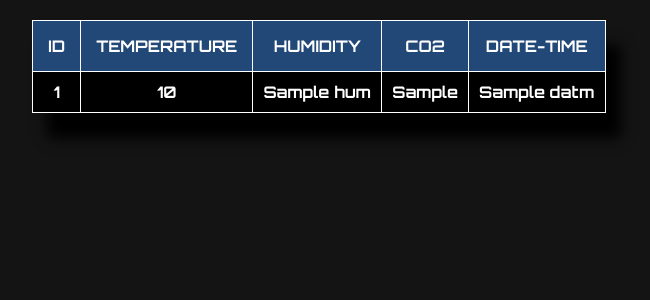
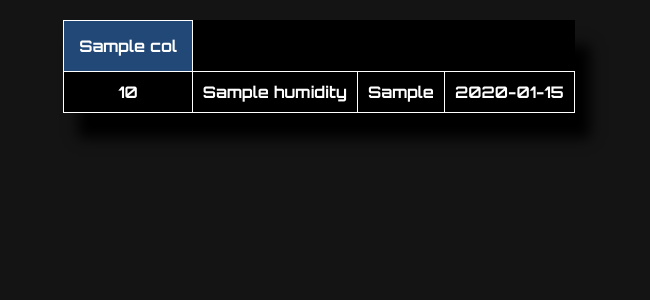
Before and after one commit to 5t3353/Iot-app, a Flask app: template templates/data.html in a window 1280 px wide. Shown: the part 117-417 px from the top of the page, without its empty margins (321-971 px from the left). Run offline with Flask 2, Linux system fonts and the light colour scheme; the template is opened without the code that fills it: most values are stand-ins (such as "Sample title", 1, 10 or a date in 2020).

Commit message:
Update data.html

```diff
--- a/templates/data.html
+++ b/templates/data.html
@@ -29,22 +29,19 @@
   <section class="data__table">
     <table id="data">
       <thead>
-        <th> ID </th>
-        <th> TEMPERATURE </th>
-        <th> HUMIDITY </th>
-        <th> CO2 </th>
-        <th> DATE-TIME </th>
+        {% for col in columns %}
+          <th> {{ col }} </th>
+        {% endfor %}
       </thead>
       <tbody>
-        {% for i in range(db['id'] | length) %}
-          <tr>
-               <td> {{ db['id'][i]   }} </td>
-               <td> {{ db['temp'][i] }} </td>
-               <td> {{ db['hum'][i]  }} </td>
-               <td> {{ db['co2'][i]  }} </td>
-               <td> {{ db['datm'][i] }} </td>
-          </tr>
-        {% endfor %}
+        {% for i in range(data | length) %}
+           <tr>
+            <td>{{ data[i].get("TEMPERATURE") }}</td>
+            <td>{{ data[i].get("HUMIDITY") }}</td>
+            <td>{{ data[i].get("CO2") }}</td>
+            <td>{{ data[i].get("DATE-TIME") }}</td>
+           </tr>
+         {% endfor %}
       </tbody>
     </table>
   </section>
```
